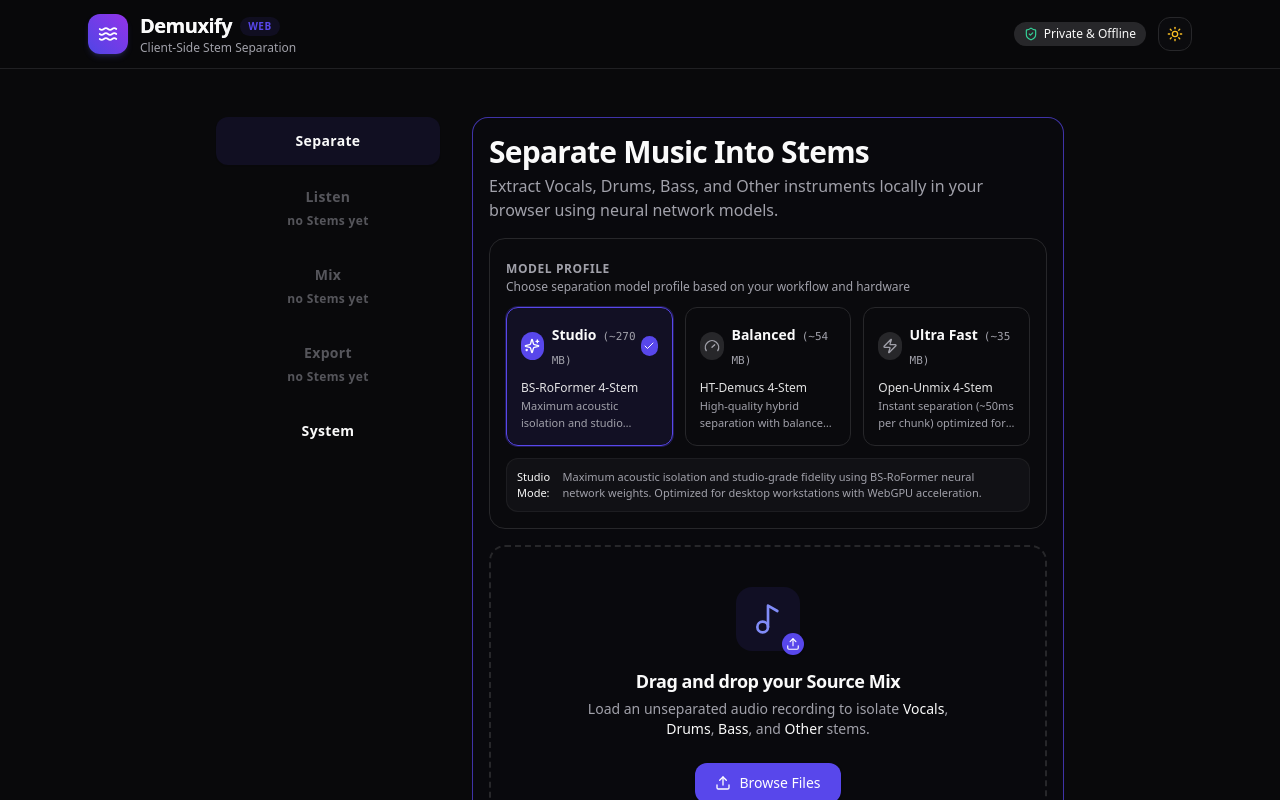
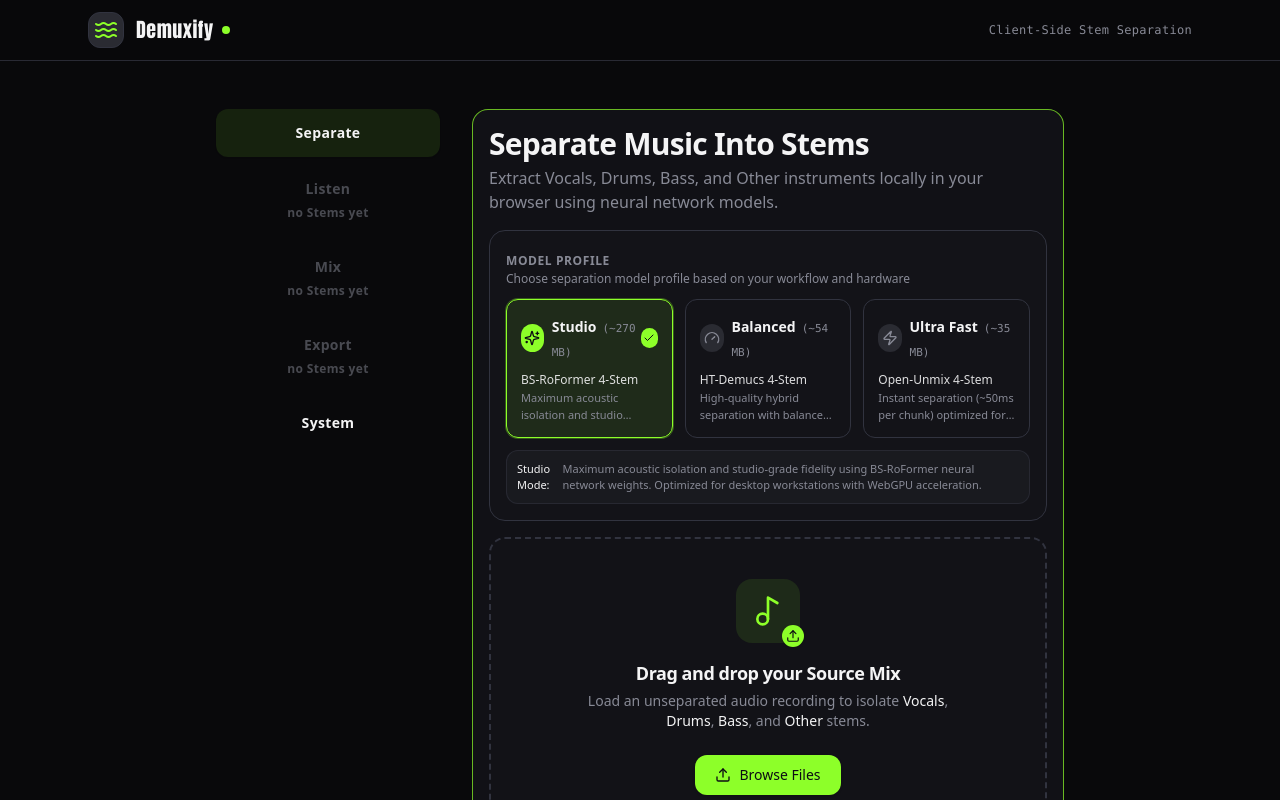
Before and after one commit to jpalvadev/demuxify_v2, a React (Vite) app: page / in a window 1280 px wide. Shown: the top 800 px of the page. Built offline with nearby package versions, Linux system fonts and the light colour scheme.

Commit message:
feat(tab-shell-ui): ticket 09 - Bold skin token port, dark-only, stem quartet

```diff
--- a/src/App.tsx
+++ b/src/App.tsx
@@ -100,7 +100,8 @@ const tabPanelClass = (gated: boolean, active: boolean) =>
   } ${gated ? "opacity-50" : ""}`.trim();
 
 export const App: React.FC = () => {
-  const [theme, setTheme] = useState<"dark" | "light">("dark");
+  // Dark-only contract (ticket 09): no theme state — html keeps `dark` forever
+  // and there is no light-token override block to switch into.
   const [capability, setCapability] = useState<WebGPUCapability | null>(null);
   const [isDetectingWebGPU, setIsDetectingWebGPU] = useState(true);
 
@@ -228,19 +229,10 @@ export const App: React.FC = () => {
   }, []);
 
   useEffect(() => {
-    const root = document.documentElement;
-    if (theme === "dark") {
-      root.classList.add("dark");
-      root.classList.remove("light");
-    } else {
-      root.classList.add("light");
-      root.classList.remove("dark");
-    }
-  }, [theme]);
-
-  const handleToggleTheme = () => {
-    setTheme((prev) => (prev === "dark" ? "light" : "dark"));
-  };
+    // Dark-only skin: `html.dark` stays permanently so the shadcn dark token
+    // set is what every surface paints; no light override block exists.
+    document.documentElement.classList.add("dark");
+  }, []);
 
   const processAudioFile = async (file: File) => {
     setSelectedFile(file);
@@ -533,7 +525,7 @@ export const App: React.FC = () => {
 
   return (
     <div className="min-h-screen bg-background text-foreground flex flex-col font-sans transition-colors duration-200">
-      <Header theme={theme} onToggleTheme={handleToggleTheme} />
+      <Header />
 
       <main className="flex-1 mx-auto w-full max-w-4xl px-4 py-8 sm:px-6 sm:py-12 flex flex-col md:flex-row gap-6 md:gap-8">
         {/* Tab rail: horizontal top strip on mobile portrait, vertical left rail at md+ */}
--- a/src/components/Header.tsx
+++ b/src/components/Header.tsx
@@ -1,56 +1,33 @@
 import React from "react";
-import { Waves, Moon, Sun, ShieldCheck } from "lucide-react";
+import { Waves } from "lucide-react";
 
-interface HeaderProps {
-  theme: "dark" | "light";
-  onToggleTheme: () => void;
-}
-
-export const Header: React.FC<HeaderProps> = ({ theme, onToggleTheme }) => {
+// Bold skin (ticket 09): the artifact's `.brand` unit (Archivo Black wordmark,
+// 8px accent status dot, mono status line). Dark-only: no theme toggle, no
+// privacy shield pill.
+export const Header: React.FC = () => {
   return (
-    <header className="sticky top-0 z-30 border-b border-border/80 bg-background/80 backdrop-blur-md">
-      <div className="mx-auto flex max-w-6xl items-center justify-between px-4 py-3 sm:px-6">
+    <header className="sticky top-0 z-30 border-b border-border/80 bg-background/95 backdrop-blur-md">
+      <div className="mx-auto flex max-w-6xl items-center justify-between gap-3 px-4 py-2.5 sm:px-6 sm:py-3">
         <div className="flex items-center gap-3">
-          <div className="flex h-10 w-10 items-center justify-center rounded-xl bg-gradient-to-tr from-indigo-600 to-purple-600 text-white shadow-md shadow-indigo-500/20">
-            <Waves className="h-5 w-5" />
+          <div className="flex h-9 w-9 shrink-0 items-center justify-center rounded-lg bg-muted border border-border text-primary">
+            <Waves className="h-4.5 w-4.5" />
           </div>
-          <div>
-            <div className="flex items-center gap-2">
-              <h1 className="text-xl font-bold tracking-tight bg-gradient-to-r from-foreground via-foreground/90 to-muted-foreground bg-clip-text">
-                Demuxify
-              </h1>
-              <span className="hidden sm:inline-block rounded-md bg-primary/10 px-2 py-0.5 text-[10px] font-semibold uppercase tracking-wider text-primary">
-                Web
-              </span>
-            </div>
-            <p className="text-xs text-muted-foreground">
-              Client-Side Stem Separation
-            </p>
+          <div className="flex items-center gap-2">
+            <h1 className="font-display text-transform-uppercase text-lg sm:text-xl font-black tracking-wide text-foreground">
+              Demuxify
+            </h1>
+            {/* .brand i: 8px accent status dot (dark-only state marker) */}
+            <span
+              data-testid="header-status-dot"
+              aria-hidden="true"
+              className="inline-block h-2 w-2 rounded-full bg-primary"
+            />
           </div>
         </div>
 
-        <div className="flex items-center gap-3">
-          <div
-            className="hidden md:flex items-center gap-1.5 px-2.5 py-1 text-xs font-medium rounded-full bg-secondary text-secondary-foreground"
-            title="All audio processing stays on your device (100% private, zero uploads)"
-          >
-            <ShieldCheck className="w-3.5 h-3.5 text-emerald-400" />
-            <span>Private &amp; Offline</span>
-          </div>
-
-          <button
-            type="button"
-            onClick={onToggleTheme}
-            aria-label="Toggle theme"
-            className="rounded-xl border border-border bg-card p-2 text-foreground hover:bg-secondary transition-colors focus-visible:outline-none focus-visible:ring-2 focus-visible:ring-ring"
-          >
-            {theme === "dark" ? (
-              <Sun className="h-4 w-4 text-amber-400" />
-            ) : (
-              <Moon className="h-4 w-4 text-indigo-400" />
-            )}
-          </button>
-        </div>
+        <p className="hidden sm:block font-mono text-xs font-medium tracking-wide text-muted-foreground">
+          Client-Side Stem Separation
+        </p>
       </div>
     </header>
   );
--- a/src/components/SessionRecovery.tsx
+++ b/src/components/SessionRecovery.tsx
@@ -1,6 +1,6 @@
-import React from 'react';
-import { History, Play, Trash2, Loader2, Music } from 'lucide-react';
-import { cn } from '../lib/utils';
+import React from "react";
+import { History, Play, Trash2, Loader2, Music } from "lucide-react";
+import { cn } from "../lib/utils";
 
 export interface SessionRecoveryProps {
   title: string;
@@ -12,10 +12,10 @@ export interface SessionRecoveryProps {
 }
 
 function formatDuration(totalSeconds: number): string {
-  if (isNaN(totalSeconds) || totalSeconds < 0) return '0:00';
+  if (isNaN(totalSeconds) || totalSeconds < 0) return "0:00";
   const minutes = Math.floor(totalSeconds / 60);
   const seconds = Math.floor(totalSeconds % 60);
-  return `${minutes.toString().padStart(2, '0')}:${seconds.toString().padStart(2, '0')}`;
+  return `${minutes.toString().padStart(2, "0")}:${seconds.toString().padStart(2, "0")}`;
 }
 
 export const SessionRecovery: React.FC<SessionRecoveryProps> = ({
@@ -31,26 +31,29 @@ export const SessionRecovery: React.FC<SessionRecoveryProps> = ({
       aria-label="Previous Session Recovery"
       role="region"
       className={cn(
-        'rounded-2xl border border-indigo-500/30 bg-indigo-500/10 p-4 sm:p-5 shadow-sm backdrop-blur-sm transition-all',
+        "rounded-2xl border border-border/60 bg-card/95 p-4 sm:p-5 shadow-sm backdrop-blur-sm transition-all",
         className
       )}
     >
       <div className="flex flex-col gap-4 sm:flex-row sm:items-center sm:justify-between">
         <div className="flex items-start gap-3.5">
-          <div className="flex h-11 w-11 shrink-0 items-center justify-center rounded-xl bg-indigo-500/20 text-indigo-400">
+          <div className="flex h-11 w-11 shrink-0 items-center justify-center rounded-xl bg-secondary text-secondary-foreground">
             <History className="h-5 w-5" />
           </div>
           <div>
             <div className="flex items-center gap-2">
-              <span className="inline-flex items-center gap-1 rounded-full bg-indigo-500/20 px-2 py-0.5 text-[10px] font-semibold uppercase tracking-wider text-indigo-300">
+              <span className="inline-flex items-center gap-1 rounded-full bg-muted px-2 py-0.5 text-[10px] font-semibold uppercase tracking-wider text-secondary-foreground">
                 <Music className="h-3 w-3" /> Auto-Saved Session
               </span>
             </div>
             <h3 className="mt-1 text-sm sm:text-base font-semibold text-foreground">
-              Previous session found: <span className="text-indigo-300">{title}</span> ({formatDuration(duration)}). Resume or Discard?
+              Previous session found:{" "}
+              <span className="text-primary">{title}</span> (
+              {formatDuration(duration)}). Resume or Discard?
             </h3>
             <p className="text-xs text-muted-foreground mt-0.5">
-              Source Mix, separated Stems, and mixer levels were saved from your previous session.
+              Source Mix, separated Stems, and mixer levels were saved from your
+              previous session.
             </p>
           </div>
         </div>
@@ -69,7 +72,7 @@ export const SessionRecovery: React.FC<SessionRecoveryProps> = ({
 
           <button
             type="button"
-            aria-label={isResuming ? 'Restoring Session...' : 'Resume Session'}
+            aria-label={isResuming ? "Restoring Session..." : "Resume Session"}
             onClick={onResume}
             disabled={isResuming}
             className="inline-flex items-center justify-center gap-1.5 rounded-xl bg-primary px-4 py-2 text-xs font-semibold text-primary-foreground shadow-sm hover:bg-primary/90 active:scale-95 transition-all disabled:opacity-70 disabled:pointer-events-none"
--- a/src/components/SourceMixDropzone.tsx
+++ b/src/components/SourceMixDropzone.tsx
@@ -1,6 +1,6 @@
-import React, { useRef, useState, DragEvent, ChangeEvent } from 'react';
-import { Upload, Music2, FileAudio, CheckCircle2, X } from 'lucide-react';
-import { cn } from '../lib/utils';
+import React, { useRef, useState, DragEvent, ChangeEvent } from "react";
+import { Upload, Music2, FileAudio, CheckCircle2, X } from "lucide-react";
+import { cn } from "../lib/utils";
 
 interface SourceMixDropzoneProps {
   onSourceMixSelected: (file: File) => void;
@@ -8,13 +8,22 @@ interface SourceMixDropzoneProps {
   onClearFile?: () => void;
 }
 
-const SUPPORTED_EXTENSIONS = ['.mp3', '.wav', '.flac', '.ogg', '.aac', '.m4a'];
-const SUPPORTED_MIME_TYPES = ['audio/mpeg', 'audio/wav', 'audio/x-wav', 'audio/flac', 'audio/ogg', 'audio/aac', 'audio/mp4', 'audio/*'];
+const SUPPORTED_EXTENSIONS = [".mp3", ".wav", ".flac", ".ogg", ".aac", ".m4a"];
+const SUPPORTED_MIME_TYPES = [
+  "audio/mpeg",
+  "audio/wav",
+  "audio/x-wav",
+  "audio/flac",
+  "audio/ogg",
+  "audio/aac",
+  "audio/mp4",
+  "audio/*",
+];
 
 function formatBytes(bytes: number): string {
-  if (bytes === 0) return '0 B';
+  if (bytes === 0) return "0 B";
   const k = 1024;
-  const sizes = ['B', 'KB', 'MB', 'GB'];
+  const sizes = ["B", "KB", "MB", "GB"];
   const i = Math.floor(Math.log(bytes) / Math.log(k));
   return `${parseFloat((bytes / Math.pow(k, i)).toFixed(2))} ${sizes[i]}`;
 }
@@ -68,7 +77,9 @@ export const SourceMixDropzone: React.FC<SourceMixDropzoneProps> = ({
         type="file"
         id="source-mix-input"
         aria-label="Select Source Mix file"
-        accept={SUPPORTED_EXTENSIONS.join(',') + ',' + SUPPORTED_MIME_TYPES.join(',')}
+        accept={
+          SUPPORTED_EXTENSIONS.join(",") + "," + SUPPORTED_MIME_TYPES.join(",")
+        }
         className="sr-only"
         onChange={handleInputChange}
       />
@@ -80,14 +91,14 @@ export const SourceMixDropzone: React.FC<SourceMixDropzoneProps> = ({
           onDrop={handleDrop}
           onClick={handleBrowseClick}
           className={cn(
-            'group relative flex flex-col items-center justify-center rounded-2xl border-2 border-dashed p-10 text-center cursor-pointer transition-all duration-200 select-none min-h-[280px]',
+            "group relative flex flex-col items-center justify-center rounded-2xl border-2 border-dashed p-10 text-center cursor-pointer transition-all duration-200 select-none min-h-[280px]",
             isDragOver
-              ? 'border-primary bg-primary/10 scale-[1.01]'
-              : 'border-border bg-card/60 hover:border-primary/50 hover:bg-card/90'
+              ? "border-primary bg-primary/10 scale-[1.01]"
+              : "border-border bg-card/60 hover:border-primary/50 hover:bg-card/90"
           )}
         >
           <div className="relative mb-4 flex h-16 w-16 items-center justify-center rounded-2xl bg-primary/10 text-primary transition-transform group-hover:scale-110">
-            <Music2 className="h-8 w-8 text-indigo-400 group-hover:text-indigo-300" />
+            <Music2 className="h-8 w-8" />
             <div className="absolute -bottom-1 -right-1 rounded-full bg-primary p-1 text-primary-foreground shadow">
               <Upload className="h-3.5 w-3.5" />
             </div>
@@ -97,9 +108,10 @@ export const SourceMixDropzone: React.FC<SourceMixDropzoneProps> = ({
             Drag and drop your Source Mix
           </h3>
           <p className="mt-1 text-sm text-muted-foreground max-w-sm">
-            Load an unseparated audio recording to isolate <span className="text-foreground font-medium">Vocals</span>,{' '}
-            <span className="text-foreground font-medium">Drums</span>,{' '}
-            <span className="text-foreground font-medium">Bass</span>, and{' '}
+            Load an unseparated audio recording to isolate{" "}
+            <span className="text-foreground font-medium">Vocals</span>,{" "}
+            <span className="text-foreground font-medium">Drums</span>,{" "}
+            <span className="text-foreground font-medium">Bass</span>, and{" "}
             <span className="text-foreground font-medium">Other</span> stems.
           </p>
 
@@ -118,19 +130,31 @@ export const SourceMixDropzone: React.FC<SourceMixDropzoneProps> = ({
           </div>
 
           <div className="mt-6 flex flex-wrap items-center justify-center gap-2 text-xs text-muted-foreground">
-            <span className="rounded-md bg-secondary/80 px-2.5 py-1 font-mono">MP3</span>
-            <span className="rounded-md bg-secondary/80 px-2.5 py-1 font-mono">WAV</span>
-            <span className="rounded-md bg-secondary/80 px-2.5 py-1 font-mono">FLAC</span>
-            <span className="rounded-md bg-secondary/80 px-2.5 py-1 font-mono">AAC</span>
-            <span className="rounded-md bg-secondary/80 px-2.5 py-1 font-mono">OGG</span>
-            <span className="text-muted-foreground/70">• 100% In-Browser &amp; Offline Ready</span>
+            <span className="rounded-md bg-secondary/80 px-2.5 py-1 font-mono">
+              MP3
+            </span>
+            <span className="rounded-md bg-secondary/80 px-2.5 py-1 font-mono">
+              WAV
+            </span>
+            <span className="rounded-md bg-secondary/80 px-2.5 py-1 font-mono">
+              FLAC
+            </span>
+            <span className="rounded-md bg-secondary/80 px-2.5 py-1 font-mono">
+              AAC
+            </span>
+            <span className="rounded-md bg-secondary/80 px-2.5 py-1 font-mono">
+              OGG
+            </span>
+            <span className="text-muted-foreground/70">
+              • 100% In-Browser &amp; Offline Ready
+            </span>
           </div>
         </div>
       ) : (
         <div className="rounded-2xl border border-border bg-card p-6 shadow-sm">
           <div className="flex items-center justify-between">
             <div className="flex items-center gap-4">
-              <div className="flex h-12 w-12 items-center justify-center rounded-xl bg-indigo-500/10 text-indigo-400">
+              <div className="flex h-12 w-12 items-center justify-center rounded-xl bg-secondary text-secondary-foreground">
                 <FileAudio className="h-6 w-6" />
               </div>
               <div>
@@ -144,7 +168,8 @@ export const SourceMixDropzone: React.FC<SourceMixDropzoneProps> = ({
                   {selectedFile.name}
                 </h4>
                 <p className="text-xs text-muted-foreground">
-                  {formatBytes(selectedFile.size)} • {selectedFile.type || 'audio/unknown'}
+                  {formatBytes(selectedFile.size)} •{" "}
+                  {selectedFile.type || "audio/unknown"}
                 </p>
               </div>
             </div>
--- a/src/components/StemStrip.tsx
+++ b/src/components/StemStrip.tsx
@@ -43,30 +43,30 @@ const STEM_CONFIG: Record<
   vocals: {
     label: "Vocals",
     icon: Mic,
-    badgeClass: "bg-cyan-500/15 text-cyan-400 border-cyan-500/30",
-    activeColor: "#38bdf8", // sky-400
-    inactiveColor: "rgba(56, 189, 248, 0.25)",
+    badgeClass: "bg-stem-vocals/15 text-stem-vocals border-stem-vocals/40",
+    activeColor: "#f452be", // stem-vocals: hsl(320 88% 64%)
+    inactiveColor: "rgba(244, 82, 190, 0.25)",
   },
   drums: {
     label: "Drums",
     icon: Drum,
-    badgeClass: "bg-amber-500/15 text-amber-400 border-amber-500/30",
-    activeColor: "#fbbf24", // amber-400
-    inactiveColor: "rgba(251, 191, 36, 0.25)",
+    badgeClass: "bg-stem-drums/15 text-stem-drums border-stem-drums/40",
+    activeColor: "#a672f3", // stem-drums: hsl(264 84% 70%)
+    inactiveColor: "rgba(166, 114, 243, 0.25)",
   },
   bass: {
     label: "Bass",
     icon: Radio,
-    badgeClass: "bg-purple-500/15 text-purple-400 border-purple-500/30",
-    activeColor: "#c084fc", // purple-400
-    inactiveColor: "rgba(192, 132, 252, 0.25)",
+    badgeClass: "bg-stem-bass/15 text-stem-bass border-stem-bass/40",
+    activeColor: "#faa638", // stem-bass: hsl(34 95% 60%)
+    inactiveColor: "rgba(250, 166, 56, 0.25)",
   },
   other: {
     label: "Other",
     icon: Music,
-    badgeClass: "bg-emerald-500/15 text-emerald-400 border-emerald-500/30",
-    activeColor: "#34d399", // emerald-400
-    inactiveColor: "rgba(52, 211, 153, 0.25)",
+    badgeClass: "bg-stem-other/15 text-stem-other border-stem-other/40",
+    activeColor: "#4bc5f1", // stem-other: hsl(196 86% 62%)
+    inactiveColor: "rgba(75, 197, 241, 0.25)",
   },
 };
 
@@ -294,7 +294,7 @@ export const StemStrip: React.FC<StemStripProps> = ({
             className={cn(
               "h-8 w-8 rounded-lg border text-xs font-bold transition-all flex items-center justify-center",
               solo
-                ? "border-amber-500/60 bg-amber-500 text-black shadow-xs font-black"
+                ? "border-primary/70 bg-muted text-foreground shadow-xs font-black"
                 : "border-border/70 bg-secondary/60 text-muted-foreground hover:bg-secondary hover:text-foreground"
             )}
           >
--- a/src/index.css
+++ b/src/index.css
@@ -3,49 +3,37 @@
 @tailwind utilities;
 
 @layer base {
+  /* Bold identity (OpenDesign ticket 01 run, dark-only contract) mapped onto
+     the shadcn HSL CSS-variable architecture: token names unchanged, values
+     retuned to the ticket 01 sheet (:root verbatim, hsl() components only). */
   :root {
-    --background: 240 10% 3.9%;
-    --foreground: 0 0% 98%;
-    --card: 240 10% 4.9%;
-    --card-foreground: 0 0% 98%;
-    --popover: 240 10% 3.9%;
-    --popover-foreground: 0 0% 98%;
-    --primary: 246 80% 60%;
-    --primary-foreground: 0 0% 100%;
-    --secondary: 240 3.7% 15.9%;
-    --secondary-foreground: 0 0% 98%;
-    --muted: 240 3.7% 15.9%;
-    --muted-foreground: 240 5% 64.9%;
-    --accent: 240 3.7% 15.9%;
-    --accent-foreground: 0 0% 98%;
-    --destructive: 0 62.8% 30.6%;
-    --destructive-foreground: 0 0% 98%;
-    --border: 240 3.7% 15.9%;
-    --input: 240 3.7% 15.9%;
-    --ring: 246 80% 60%;
+    --background: 232 12% 4%;
+    --foreground: 232 6% 96%;
+    --card: 232 10% 9%;
+    --card-foreground: 232 6% 96%;
+    --popover: 232 9% 13%;
+    --popover-foreground: 232 6% 96%;
+    --primary: 92 100% 58%;
+    --primary-foreground: 232 24% 6%;
+    --secondary: 232 9% 13%;
+    --secondary-foreground: 232 6% 72%;
+    --muted: 232 8% 18%;
+    --muted-foreground: 232 6% 56%;
+    --accent: 232 8% 18%;
+    --accent-foreground: 232 6% 72%;
+    --destructive: 358 78% 62%;
+    --destructive-foreground: 232 24% 6%;
+    --border: 232 12% 22%;
+    --input: 232 10% 16%;
+    --ring: 92 100% 58%;
     --radius: 0.75rem;
-  }
 
-  .light {
-    --background: 0 0% 100%;
-    --foreground: 240 10% 3.9%;
-    --card: 0 0% 100%;
-    --card-foreground: 240 10% 3.9%;
-    --popover: 0 0% 100%;
-    --popover-foreground: 240 10% 3.9%;
-    --primary: 246 80% 60%;
-    --primary-foreground: 0 0% 98%;
-    --secondary: 240 4.8% 95.9%;
-    --secondary-foreground: 240 5.9% 10%;
-    --muted: 240 4.8% 95.9%;
-    --muted-foreground: 240 3.8% 46.1%;
-    --accent: 240 4.8% 95.9%;
-    --accent-foreground: 240 5.9% 10%;
-    --destructive: 0 84.2% 60.2%;
-    --destructive-foreground: 0 0% 98%;
-    --border: 240 5.9% 90%;
-    --input: 240 5.9% 90%;
-    --ring: 246 80% 60%;
+    /* Stem quartet (ticket 01 --stem-* tokens): the one identity set used
+       consistently across stem chips, waveform canvases and stem strips. */
+    --stem-vocals: 320 88% 64%;
+    --stem-drums: 264 84% 70%;
+    --stem-bass: 34 95% 60%;
+    --stem-other: 196 86% 62%;
   }
 }
 
--- a/tailwind.config.js
+++ b/tailwind.config.js
@@ -38,6 +38,25 @@ export default {
           DEFAULT: "hsl(var(--card))",
           foreground: "hsl(var(--card-foreground))",
         },
+        // Bold stem quartet (ticket 09): single identity set for chips,
+        // canvases and strips, fed from the ticket 01 sheet's --stem-* vars.
+        "stem-vocals": "hsl(var(--stem-vocals) / <alpha-value>)",
+        "stem-drums": "hsl(var(--stem-drums) / <alpha-value>)",
+        "stem-bass": "hsl(var(--stem-bass) / <alpha-value>)",
+        "stem-other": "hsl(var(--stem-other) / <alpha-value>)",
+      },
+      fontFamily: {
+        // Bold pairing (ticket 01 sheet): Archivo Black display for
+        // headings/branding, JetBrains Mono for readouts. woff2 subsets are
+        // bundled in ticket 10; until then these fall back to the stacks.
+        display: ['"Archivo Black"', '"Archivo"', "Impact", "sans-serif"],
+        mono: [
+          '"JetBrains Mono"',
+          "ui-monospace",
+          "SFMono-Regular",
+          "Menlo",
+          "monospace",
+        ],
       },
       borderRadius: {
         lg: "var(--radius)",
```
Also changed, not shown: src/components/MasterWaveform.tsx (+50 -36 lines), src/components/SourceMixCard.tsx (+28 -18 lines), 1 other file (tests, documents, lock files or other folders).
